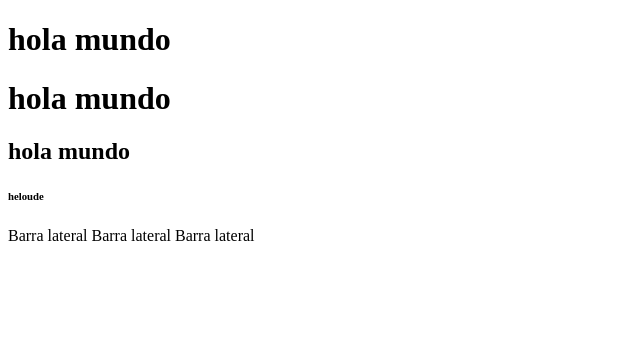
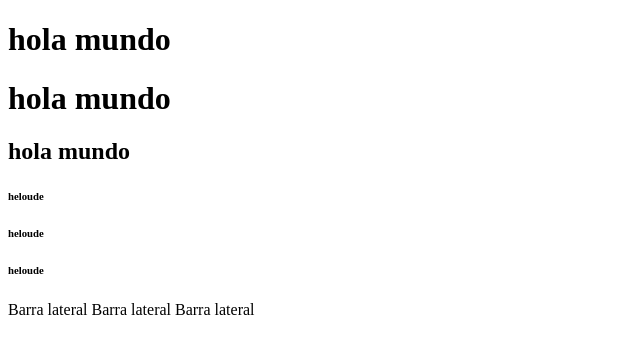
Before and after one commit to VicProgram/Primer-Repo, a plain HTML site: page index.html in a window 1280 px wide. Shown: the whole page, without its empty margins (0-640 px from the left). Drawn offline with Linux system fonts and the light colour scheme.

Commit message:
se han agregado varios h6

```diff
--- a/index.html
+++ b/index.html
@@ -11,7 +11,11 @@
     <h1>hola mundo</h1>
 
     <h2>hola mundo</h2>
+
     <h6>heloude</h6>
+    <h6>heloude</h6>
+    <h6>heloude</h6>
+
 
     <span>Barra lateral</span>
 
```
